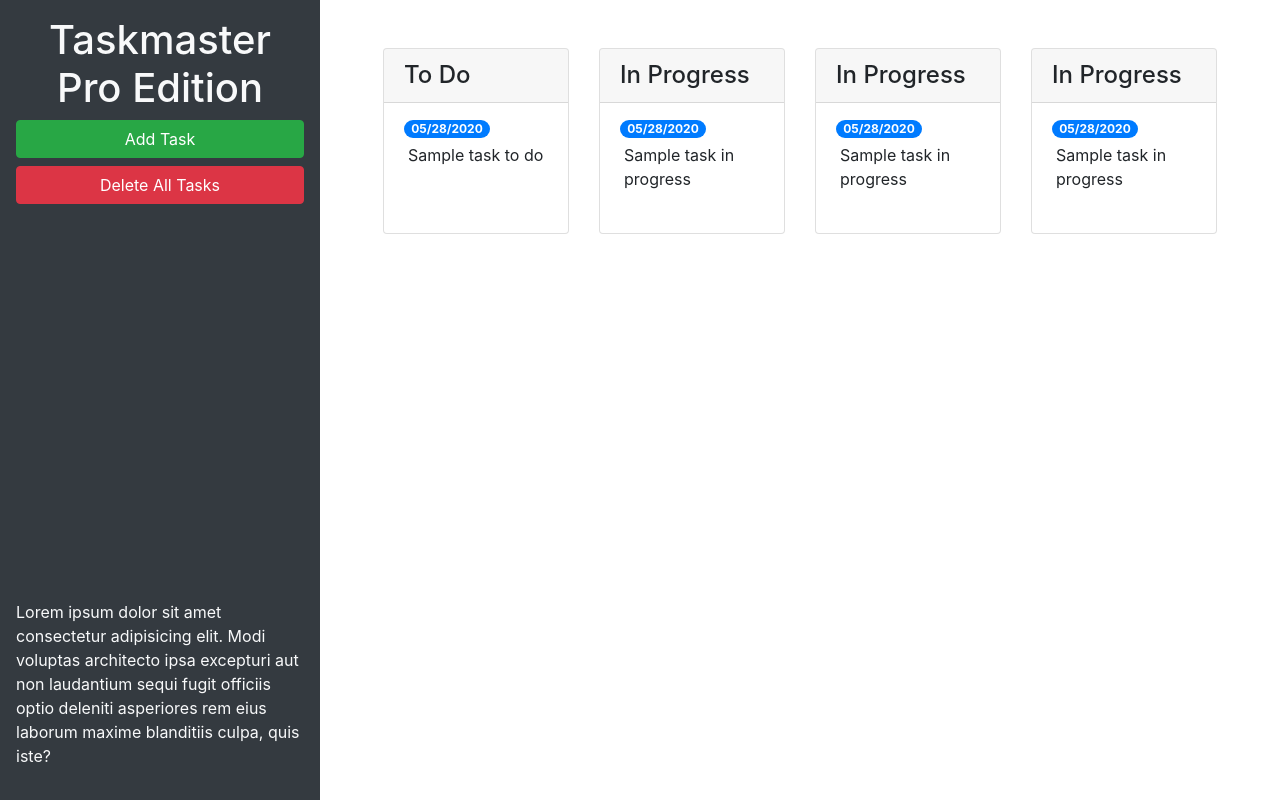
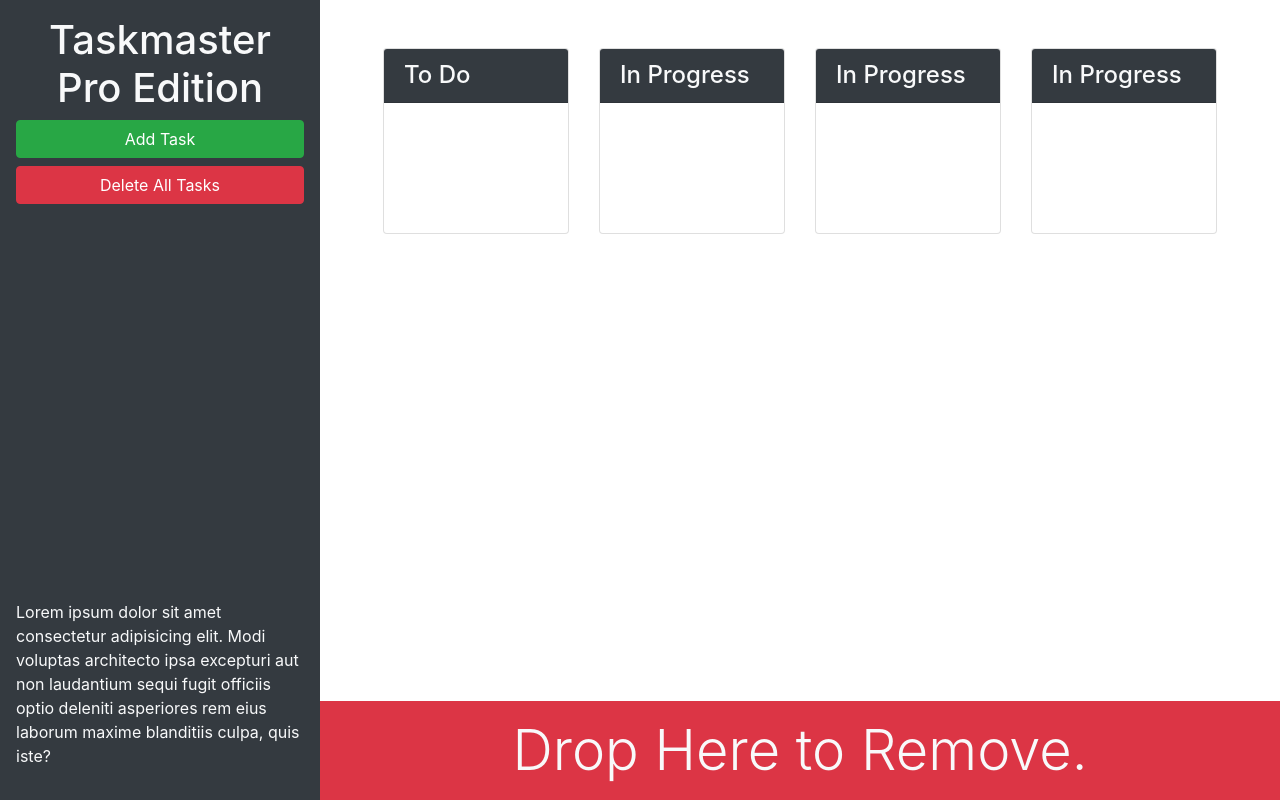
Before and after one commit to Ondayko14/taskmaster-pro, a plain HTML site: page index.html in a window 1280 px wide. Drawn offline with nearby package versions, Linux system fonts and the light colour scheme.

Commit message:
added the trash button at the bottom

```diff
--- a/index.html
+++ b/index.html
@@ -12,67 +12,56 @@
 <body>
 
   <div class="row min-vh-100 no-gutters">
-    <header class="col-12 col-lg-3 bg-dark text-light d-flex flex-column p-4 p-lg-3">
+    <header class="col-12 col-lg-3 bg-dark text-light sticky-top d-flex flex-column p-4 p-lg-3">
       <h1 class="text-center">Taskmaster Pro Edition</h1>
       <button id="create-task" class="btn btn-block btn-success" data-toggle="modal" data-target="#task-form-modal">Add
         Task</button>
       <button id="remove-tasks" class="btn btn-block btn-danger">Delete All Tasks</button>
-      <p class="mt-auto">Lorem ipsum dolor sit amet consectetur adipisicing elit. Modi voluptas architecto ipsa
+      <p class="mt-auto d-none d-lg-block">Lorem ipsum dolor sit amet consectetur adipisicing elit. Modi voluptas architecto ipsa
         excepturi aut non
         laudantium sequi fugit officiis optio deleniti asperiores rem eius laborum maxime blanditiis culpa, quis iste?
       </p>
     </header>
-    <main class="col-12 col-lg-9">
+    <main class="col-12 col-lg-9 d-flex flex-column">
       <div class="m-5 row justify-content-around">
         <!--todo start-->
         <div class = "col-12 col-md-6 col-xl-3 mb-3">
           <div class="card">
-            <h4 class="card-header">To Do</h4>
-            <ul id="list-toDo" class="list-group list-group-flush">
-              <li class="list-group-item">
-                <span class="badge badge-primary badge-pill">05/28/2020</span>
-                <p class="m-1">Sample task to do</p>
-              </li>
-            </ul>
+            <h4 class="card-header bg-dark text-light">To Do</h4>
+            <ul id="list-toDo" class="list-group list-group-flush"> </ul>
           </div>
         </div>
         <!--todo ends-->
         <!--in progress starts-->
         <div class = "col-12 col-md-6 col-xl mb-3">
           <div class="card">
-            <h4 class="card-header">In Progress</h4>
-            <ul id="list-inProgress" class="list-group list-group-flush">
-              <li class="list-group-item">
-                <span class="badge badge-primary badge-pill">05/28/2020</span>
-                <p class="m-1">Sample task in progress</p>
-            </ul>
+            <h4 class="card-header bg-dark text-light">In Progress</h4>
+            <ul id="list-inProgress" class="list-group list-group-flush"></ul>
           </div>
         </div>
         <!--in progress ends-->
         <!--in review start-->
         <div class = "col-12 col-md-6 col-xl mb-3">
           <div class="card">
-            <h4 class="card-header">In Progress</h4>
-            <ul id="list-inReview" class="list-group list-group-flush">
-              <li class="list-group-item">
-                <span class="badge badge-primary badge-pill">05/28/2020</span>
-                <p class="m-1">Sample task in progress</p>
-            </ul>
+            <h4 class="card-header bg-dark text-light">In Progress</h4>
+            <ul id="list-inReview" class="list-group list-group-flush"></ul>
           </div>
         </div>
         <!--in review ends-->
         <!--done starts-->
         <div class = "col-12 col-md-6 col-xl mb-3">
           <div class="card">
-            <h4 class="card-header">In Progress</h4>
+            <h4 class="card-header bg-dark text-light">In Progress</h4>
             <ul id="list-done" class="list-group list-group-flush">
-              <li class="list-group-item">
-                <span class="badge badge-primary badge-pill">05/28/2020</span>
-                <p class="m-1">Sample task in progress</p>
             </ul>
           </div>
         </div>
         <!--done ends-->
+      </div>
+      <div id="trash" class="mt-auto">
+        <div class="w-100 bg-danger p-3 text-center text-light display-4">
+          Drop Here to Remove.
+        </div>
       </div>
     </main>
   </div>
```
